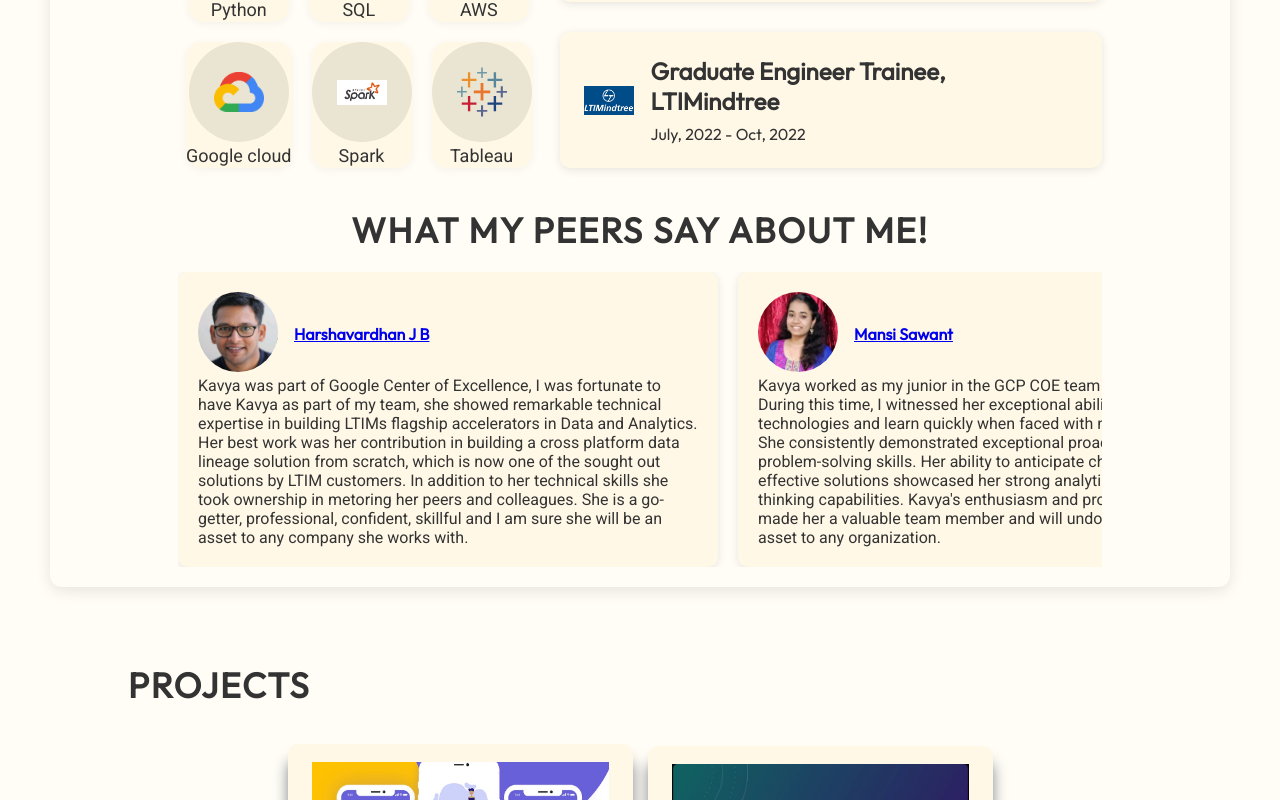
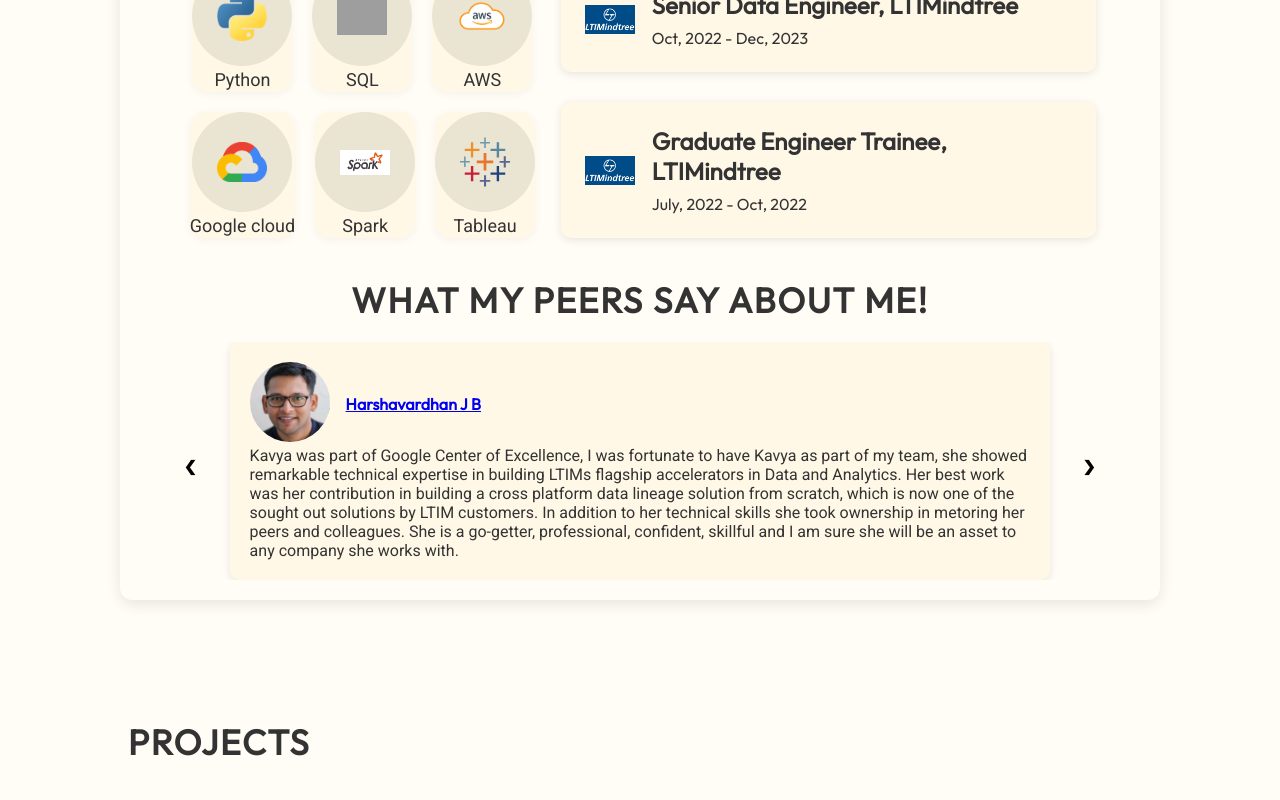
Before and after one commit to kavyabijja12/MyPortfolio, a React (Vite) app: page / in a window 1280 px wide. Shown: the part 1645-2445 px from the top of the page. Built offline with nearby package versions, Linux system fonts and the light colour scheme; grey boxes are pictures that could not be loaded.

Commit message:
palate change1

```diff
--- a/src/components/Experience/Experience.jsx
+++ b/src/components/Experience/Experience.jsx
@@ -1,43 +1,56 @@
-import React from "react";
+import React, { useState } from "react";
 import styles from "./Experience.module.css";
 import skills from "../../data/skills.json"; // Importing skills data
 import history from "../../data/history.json"; // Importing work history data
 import { getImageUrl } from "../../utils"; // Helper function for image handling
 
-// Recommendations data with LinkedIn URL for each person
 const recommendations = [
   {
     name: "Harshavardhan J B",
-    imageSrc: "skills/rec1.jpeg",  // Replace with the actual image path
+    imageSrc: "skills/rec1.jpeg",
     recommendation: `Kavya was part of Google Center of Excellence, I was fortunate to have Kavya as part of my team, she showed remarkable technical expertise in building LTIMs flagship accelerators in Data and Analytics. Her best work was her contribution in building a cross platform data lineage solution from scratch, which is now one of the sought out solutions by LTIM customers. In addition to her technical skills she took ownership in metoring her peers and colleagues. She is a go-getter, professional, confident, skillful and I am sure she will be an asset to any company she works with.`,
     linkedinUrl: "https://www.linkedin.com/in/harshavardhan-j-b-79815610/",
   },
   {
     name: "Mansi Sawant",
-    imageSrc: "skills/rec2.jpeg",  // Replace with the actual image path
+    imageSrc: "skills/rec2.jpeg",
     recommendation: `Kavya worked as my junior in the GCP COE team at LTIMindtree. During this time, I witnessed her exceptional ability to adapt to new technologies and learn quickly when faced with new requirements. She consistently demonstrated exceptional proactiveness and problem-solving skills. Her ability to anticipate challenges and deliver effective solutions showcased her strong analytical and critical-thinking capabilities. Kavya's enthusiasm and proactive approach made her a valuable team member and will undoubtedly be a great asset to any organization.`,
     linkedinUrl: "https://www.linkedin.com/in/mansi-sawant-99047b167/",
   },
   {
     name: "Chiranjeevi V",
-    imageSrc: "skills/rec3.jpeg",  // Replace with the actual image path
-    recommendation: `Kavya has been an integral part of the Google Cloud Platform Centre of Excellence within our Data Engineering and Analytics team, consistently demonstrating her expertise and dedication. She has played a significant role in the development and enhancement of data migration accelerators, lineage tools, and cloud-native solutions. Her ability to tackle complex challenges with innovative problem-solving skills has been a key driver for the success of our projects. `,
+    imageSrc: "skills/rec3.jpeg",
+    recommendation: `Kavya has been an integral part of the Google Cloud Platform Centre of Excellence within our Data Engineering and Analytics team, consistently demonstrating her expertise and dedication. She has played a significant role in the development and enhancement of data migration accelerators, lineage tools, and cloud-native solutions. Her ability to tackle complex challenges with innovative problem-solving skills has been a key driver for the success of our projects. Kavya’s drive to excel and her passion for leveraging technology will undoubtedly make her a valuable asset to any organization.`,
     linkedinUrl: "https://www.linkedin.com/in/chiranjeevi-v-8bb0609/",
   },
   {
     name: "Hareendran V R",
-    imageSrc: "skills/rec4.jpeg",  // Replace with the actual image path
-    recommendation: `I had the pleasure of working with Kavya as a fellow data engineer while at the GCP-COE under LTIMindtree. She was an exceptional problem solver with in-depth knowledge of cloud-based web app development, particularly on the backend side. Her efforts were instrumental in the development of our database-lineage crawler and the modernization accelerator. Kavya's innovative ideas helped the team redesign the architecture of our apps from monolithic to microservices.`,
+    imageSrc: "skills/rec4.jpeg",
+    recommendation: `I had the pleasure of working with Kavya as a fellow data engineer while at the GCP-COE under LTIMindtree. She was an exceptional problem solver with in-depth knowledge of cloud-based web app development, particularly on the backend side. Her efforts were instrumental in the development of our database-lineage crawler and the modernization accelerator. Kavya's innovative ideas helped the team redesign the architecture of our apps from monolithic to microservices. Beyond her technical prowess, she was incredibly fun to work with, always bringing a positive attitude and great energy to the team.`,
     linkedinUrl: "https://www.linkedin.com/in/hareendranvr/",
   },
-  // Add more recommendations as needed
 ];
 
 export const Experience = () => {
+  const [currentRecommendation, setCurrentRecommendation] = useState(0);
+
+  const handleNext = () => {
+    setCurrentRecommendation((prevIndex) =>
+      prevIndex === recommendations.length - 1 ? 0 : prevIndex + 1
+    );
+  };
+
+  const handlePrev = () => {
+    setCurrentRecommendation((prevIndex) =>
+      prevIndex === 0 ? recommendations.length - 1 : prevIndex - 1
+    );
+  };
+
   return (
     <section className={styles.container} id="experience">
       <h2 className={styles.title}>Experience</h2>
       <div className={styles.content}>
+        {/* Skills and History sections */}
         <div className={styles.skills}>
           {skills.map((skill, id) => {
             return (
@@ -68,47 +81,53 @@
         </ul>
       </div>
 
-      {/* LinkedIn Recommendations Slider */}
+      {/* Recommendations Section */}
       <div className={styles.recommendations}>
-      <h2 className={styles.title}>What My Peers Say About Me!</h2>
-      <div className={styles.recommendationSlider}>
-        {recommendations.map((rec, index) => (
-          <div key={index} className={styles.recommendationItem}>
+        <h2 className={styles.title}>What My Peers Say About Me!</h2>
+        <div className={styles.recommendationSlider}>
+          <button onClick={handlePrev} className={styles.arrow}>
+            &#8249; {/* Left Arrow */}
+          </button>
+          <div className={styles.recommendationItem}>
             <div className={styles.recommendationHeader}>
               <a
-                href={rec.linkedinUrl}
+                href={recommendations[currentRecommendation].linkedinUrl}
                 target="_blank"
                 rel="noopener noreferrer"
                 className={styles.recommendationImageLink}
               >
                 <div className={styles.recommendationImageWrapper}>
                   <img
-                    src={getImageUrl(rec.imageSrc)}
-                    alt={`${rec.name}'s Photo`}
+                    src={getImageUrl(
+                      recommendations[currentRecommendation].imageSrc
+                    )}
+                    alt={`${recommendations[currentRecommendation].name}'s Photo`}
                     className={styles.recommendationImage}
                   />
                 </div>
               </a>
               <a
-                href={rec.linkedinUrl}
+                href={recommendations[currentRecommendation].linkedinUrl}
                 target="_blank"
                 rel="noopener noreferrer"
                 className={styles.recommendationNameLink}
               >
-                <h4 className={styles.recommendationAuthor}>{rec.name}</h4>
+                <h4 className={styles.recommendationAuthor}>
+                  {recommendations[currentRecommendation].name}
+                </h4>
               </a>
             </div>
-
             <div className={styles.recommendationTextWrapper}>
-              <p className={styles.recommendationText}>{rec.recommendation}</p>
+              <p className={styles.recommendationText}>
+                {recommendations[currentRecommendation].recommendation}
+              </p>
             </div>
           </div>
-        ))}
+          <button onClick={handleNext} className={styles.arrow}>
+            &#8250; {/* Right Arrow */}
+          </button>
+        </div>
       </div>
-    </div>
-
-
-
     </section>
   );
 };
--- a/src/components/Experience/Experience.module.css
+++ b/src/components/Experience/Experience.module.css
@@ -3,10 +3,10 @@
 
 .container {
   background-color: var(--color-bg);
-  padding: 20px 10%;
+  padding: 20px 5%;
   border-radius: 12px;
   box-shadow: 0 4px 15px rgba(0, 0, 0, 0.1);
-  margin: 50px;
+  margin: 120px;
 }
 
 .title {
@@ -144,7 +144,7 @@
 .recommendationItem {
   flex-shrink: 0;
   width: 90%; /* Adjust to 90% of the parent container */
-  max-width: 540px; /* Optional: Prevent it from growing too large on bigger screens */
+  max-width: 950px; /* Optional: Prevent it from growing too large on bigger screens */
   background-color: var(--color-secondary);
   border-radius: 10px;
   box-shadow: 0 2px 10px rgba(0, 0, 0, 0.1);
@@ -207,3 +207,29 @@
     overflow-x: hidden;
   }
 }
+
+/* .arrow {
+  background-color: transparent;
+  border: none;
+  font-size: 2rem;
+  color: var(--color-primary);
+  cursor: pointer;
+  transition: transform 0.2s ease;
+}
+
+.arrow:hover {
+  transform: scale(1.1);
+} */
+
+.arrow {
+  background-color: transparent;
+  border: none;
+  font-size: 3rem; /* Increased size */
+  color: black; /* Changed to black */
+  cursor: pointer;
+  transition: transform 0.2s ease;
+}
+
+.arrow:hover {
+  transform: scale(1.2); /* Slightly larger hover effect */
+}
```
